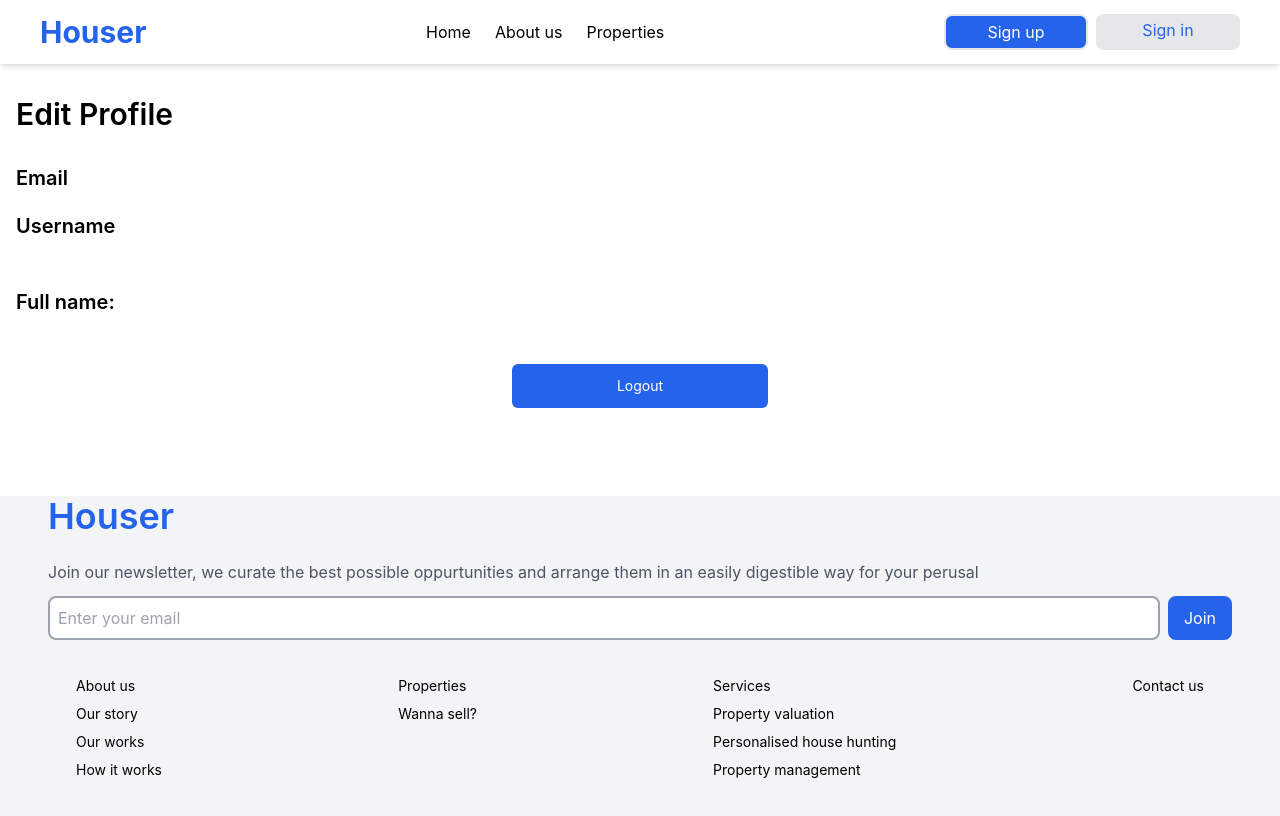
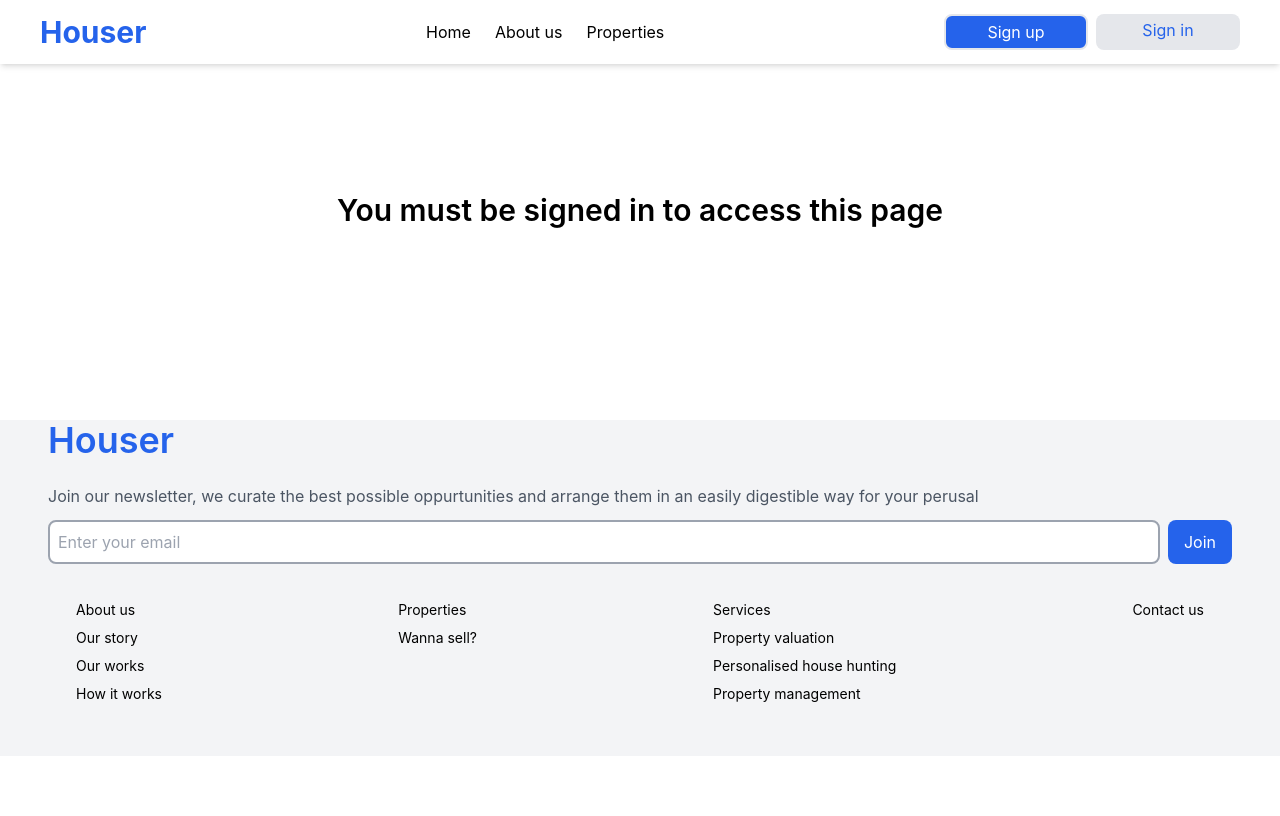
Before and after one commit to Gmedulla101/Houser, a React (Vite) app: page /profile in a window 1280 px wide. Shown: the top 816 px of the page. Built offline with nearby package versions, Linux system fonts and the light colour scheme; no server answers.

Commit message:
Fixed profile access after sign out

```diff
--- a/src/pages/Profile.tsx
+++ b/src/pages/Profile.tsx
@@ -49,7 +49,7 @@ const Dashboard = () => {
   }, []);
 
   const navigate = useNavigate();
-  const { setIsSignedIn } = useGlobalContext();
+  const { setIsSignedIn, isSignedIn } = useGlobalContext();
 
   const logout = () => {
     localStorage.clear();
@@ -64,6 +64,14 @@ const Dashboard = () => {
         <LoaderComponent />
       ) : (
         <section className="px-4 mt-24">
+          {!isSignedIn ? (
+            <h1 className="text-3xl font-semibold text-center my-48">
+              {' '}
+              You must be signed in to access this page{' '}
+            </h1>
+          ) : (
+            <>
+              {' '}
               <h1 className="text-3xl font-semibold">Edit Profile</h1>
               <div className="editableDetails mt-8 flex flex-col gap-5">
                 <span>
@@ -80,14 +88,12 @@ const Dashboard = () => {
                   </span>
                 </span>
               </div>
-
               <div className="basicDetails mt-12 flex flex-col gap-3">
                 <span>
                   <p className="text-xl font-semibold">Full name:</p>
                   <p className="text-gray-600"> {userData?.fullName} </p>
                 </span>
               </div>
-
               <div className="logout flex justify-center">
                 <button
                   onClick={logout}
@@ -96,6 +102,8 @@ const Dashboard = () => {
                   Logout
                 </button>
               </div>
+            </>
+          )}
         </section>
       )}
       <Footer />
```
Lines whose indentation alone changed are shown as unchanged.
